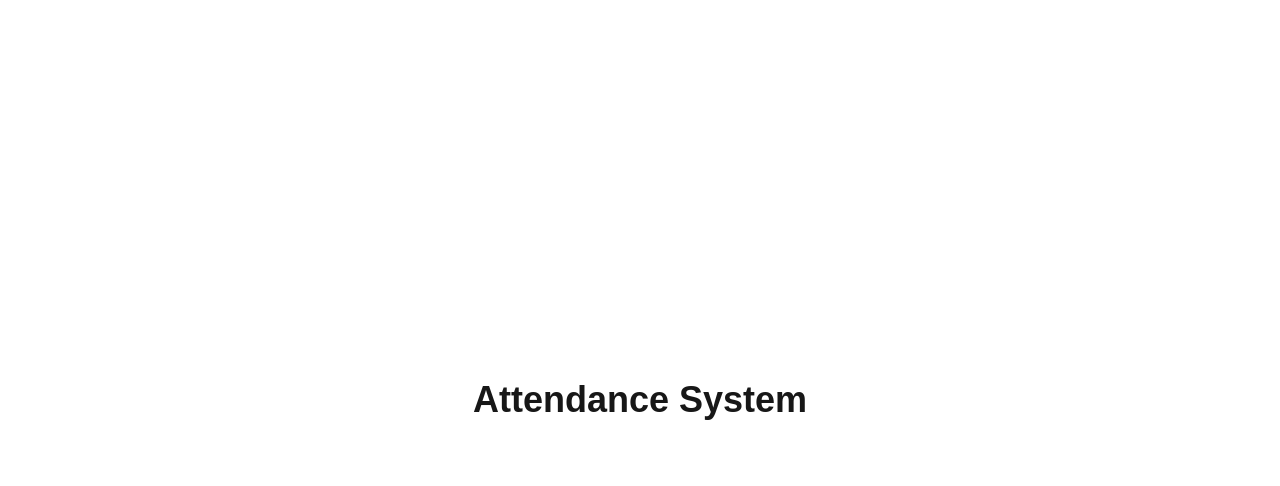
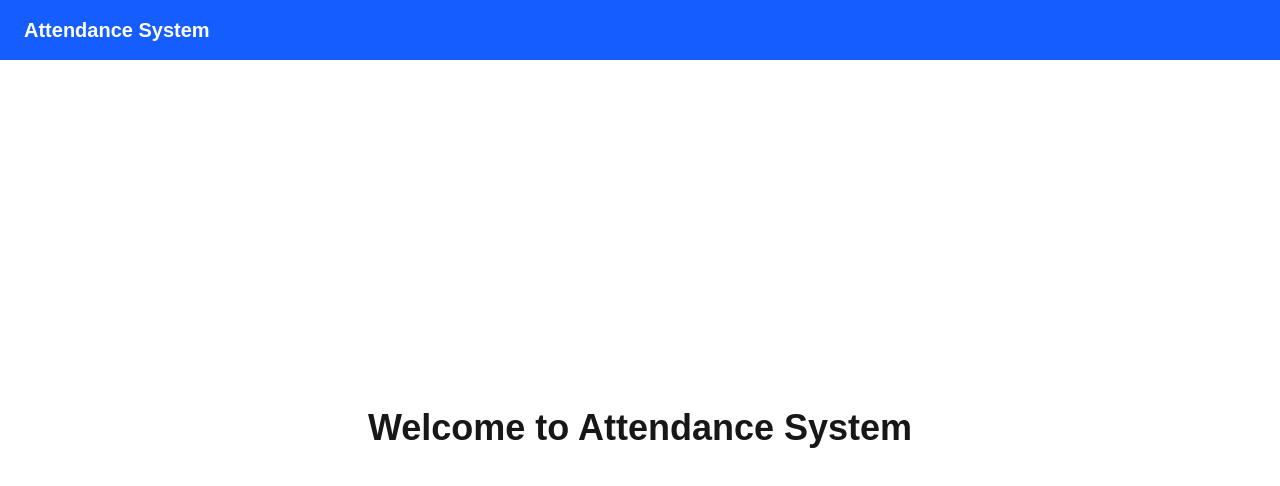
Before and after one commit to Romeeros/attendance-system, a Next.js app: page / in a window 1280 px wide. Shown: the top 486 px of the page. Built offline with nearby package versions, Linux system fonts and the light colour scheme.

Commit message:
feat: create project structure and navbar

```diff
--- a/app/page.tsx
+++ b/app/page.tsx
@@ -1,9 +1,15 @@
+import Navbar from "@/components/Navbar";
+
 export default function Home() {
   return (
-    <main className="min-h-screen flex items-center justify-center">
-      <h1 className="text-4xl font-bold">
-        Attendance System
-      </h1>
-    </main>
+    <>
+      <Navbar />
+
+      <main className="flex min-h-[calc(100vh-64px)] items-center justify-center">
+        <h2 className="text-4xl font-bold">
+          Welcome to Attendance System
+        </h2>
+      </main>
+    </>
   );
 }
--- /dev/null
+++ b/components/Navbar.tsx
@@ -0,0 +1,7 @@
+export default function Navbar() {
+  return (
+    <nav className="bg-blue-600 text-white px-6 py-4">
+      <h1 className="text-xl font-bold">Attendance System</h1>
+    </nav>
+  );
+}
```
